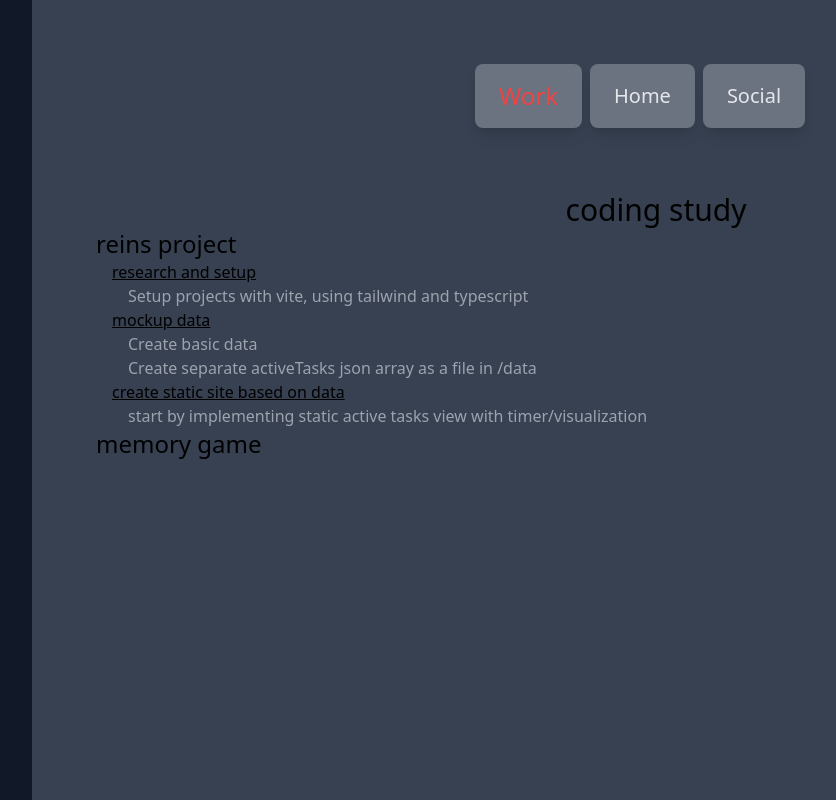
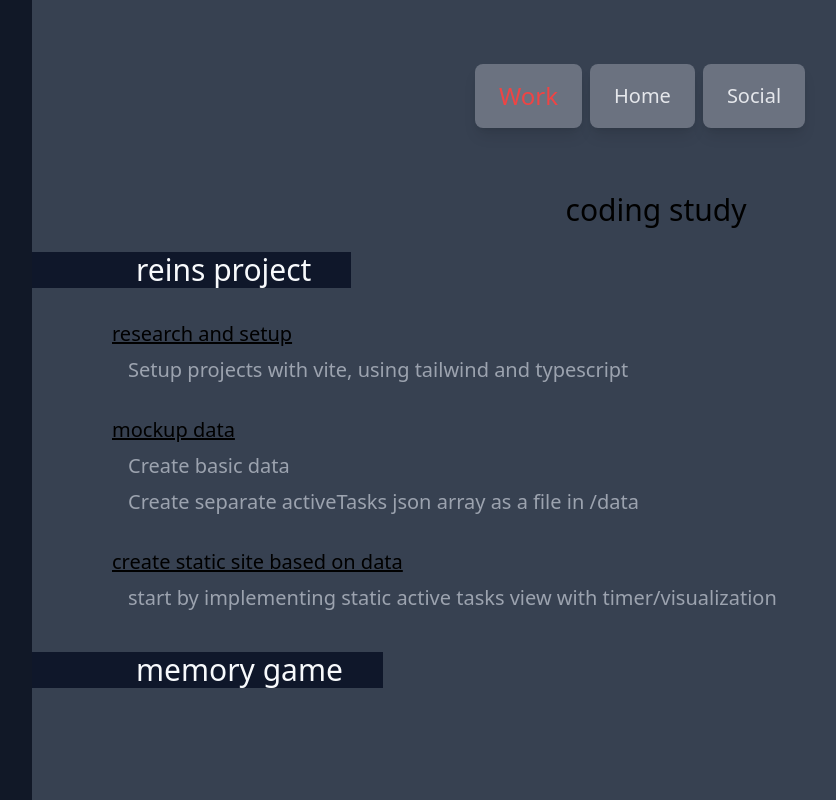
Before and after one commit to jplante01/reins, a React (Vite) app: page / in a window 1280 px wide. Both pictures are taken after a click on the button "Work". Shown: the whole page, without its empty margins (32-868 px from the left). Built offline with nearby package versions, Linux system fonts and the light colour scheme.

Commit message:
Restyle DomainTree

```diff
--- a/src/components/DomainTree/index.tsx
+++ b/src/components/DomainTree/index.tsx
@@ -17,7 +17,7 @@ const AreasList = ({ areas }) => {
         {areas.map((area, idx) => {
           return (
             <>
-              <li className="text-3xl ml-8 text-center" key={area.areaName}>{area.areaName}</li>
+              <li className="text-3xl ml-8 mb-6 text-center" key={area.areaName}>{area.areaName}</li>
               <ProjectsList projects={area.projects}/>
             </>
           )
@@ -32,16 +32,23 @@ const AreasList = ({ areas }) => {
 const ProjectsList = ({ projects }) => {
   if(projects) {
     return (
+      <>
       <ul>
         {projects.map((project, idx) => {
           return (
             <>
-              <li className="ml-16 text-2xl" key={project.projectName}>{project.projectName}</li>
-              <TasksList tasks={project.tasks}/>
+              <div className="flex mb-6">
+                <div className="bg-slate-900 px-10">
+                  <li className="ml-16 text-3xl text-slate-50" key={project.projectName}>{project.projectName}</li>
+                </div>
+                </div>
+                <TasksList tasks={project.tasks}/>
+                <div className="pt-10"></div>
             </>
           )
         })}
       </ul>
+      </>
     )
   } else {
     return null;
@@ -54,7 +61,7 @@ const TasksList = ({ tasks }) => {
         {tasks.map((task, idx) => {
           return (
             <>
-              <li className="ml-20 text-m underline" key={task.taskName}>{task.taskName}</li>
+              <li className="ml-20 mt-8 text-xl underline" key={task.taskName}>{task.taskName}</li>
               <NotesList notes={task.notes}/>
             </>
           )
@@ -71,7 +78,7 @@ const NotesList = ({ notes }) => {
       <ul>
         {notes.map((note, idx) => {
           return (
-            <li className="ml-24 text-m text-gray-400" key={note}>{note}</li>
+            <li className="ml-24 mt-2 text-xl text-gray-400" key={note}>{note}</li>
           )
         })}
       </ul>
```
